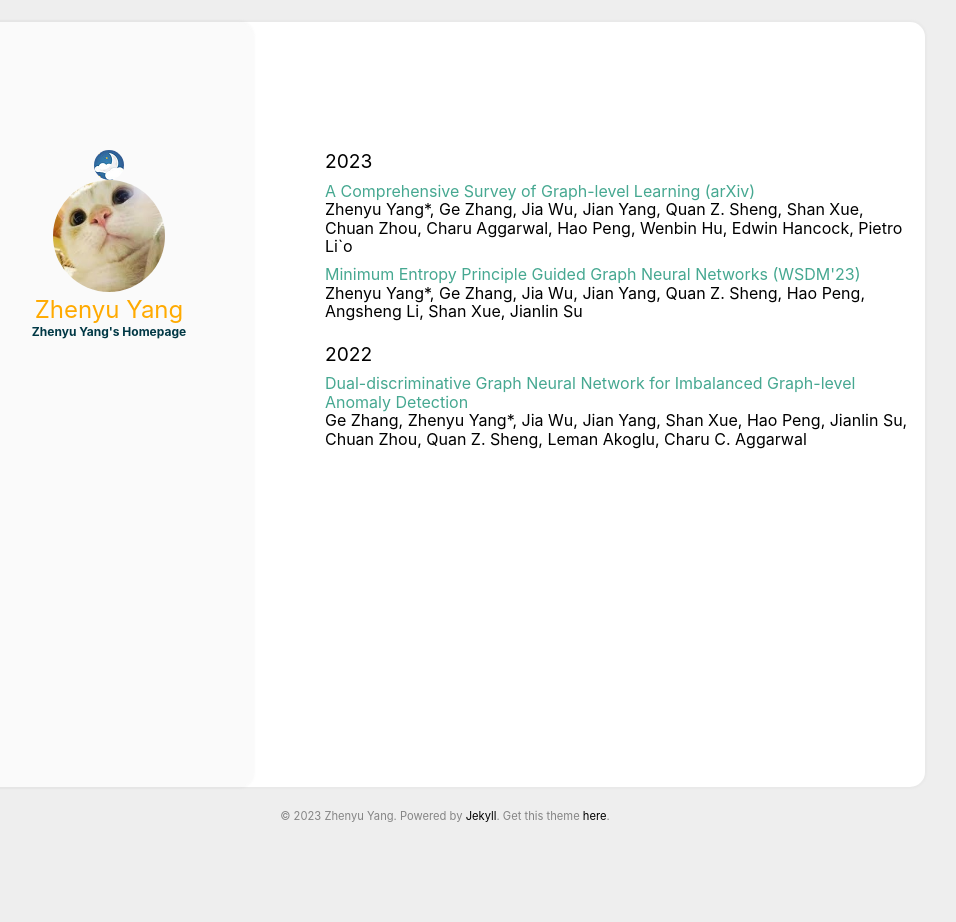
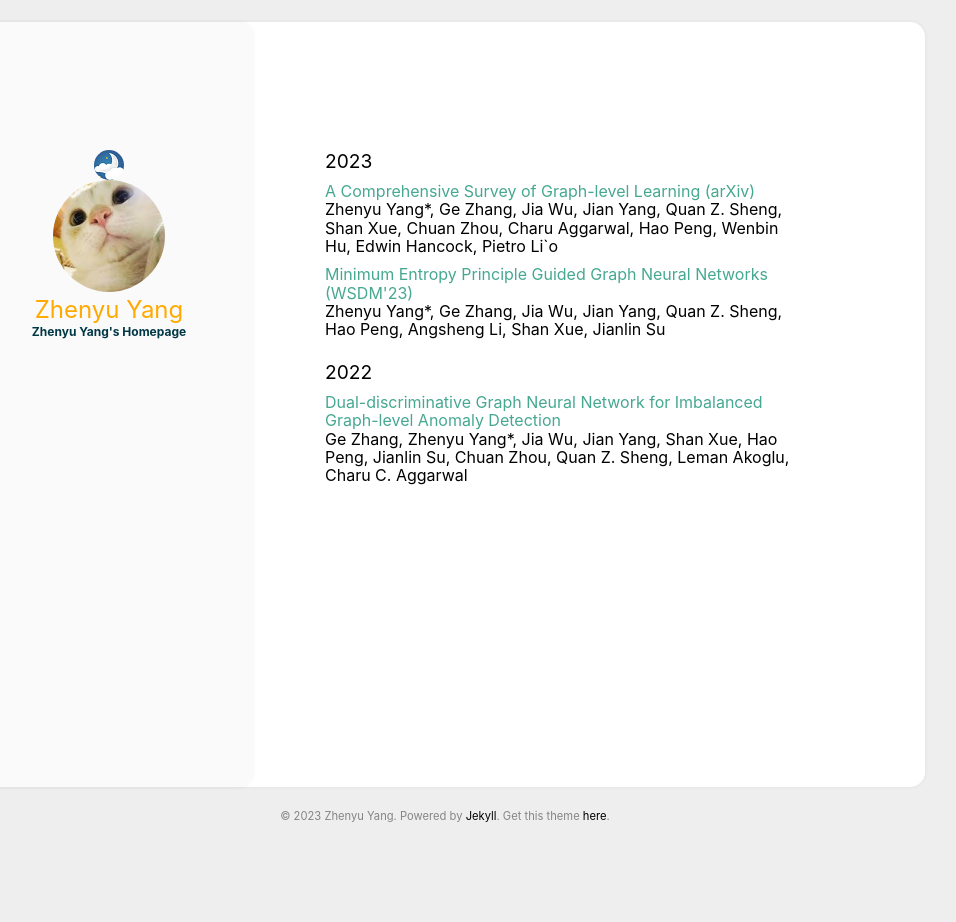
Before and after one commit to ZhenyuYangMQ/ZhenyuYangMQ.github.io, a Jekyll site: the page built from index.html, in a window 1280 px wide. Shown: the whole page, without its empty margins (195-1151 px from the left). Built offline with Jekyll 4.4.1, drawn with Linux system fonts in a browser that asks for light colours.

Commit message:
Update main.scss

```diff
--- a/assets/css/main.scss
+++ b/assets/css/main.scss
@@ -264,7 +264,7 @@ img {
 .archive_title {
     word-wrap: normal;
     @include breakpoint(medium) {
-        max-width: 80rem;
+        max-width: 80%;
     }
 }
 
```
